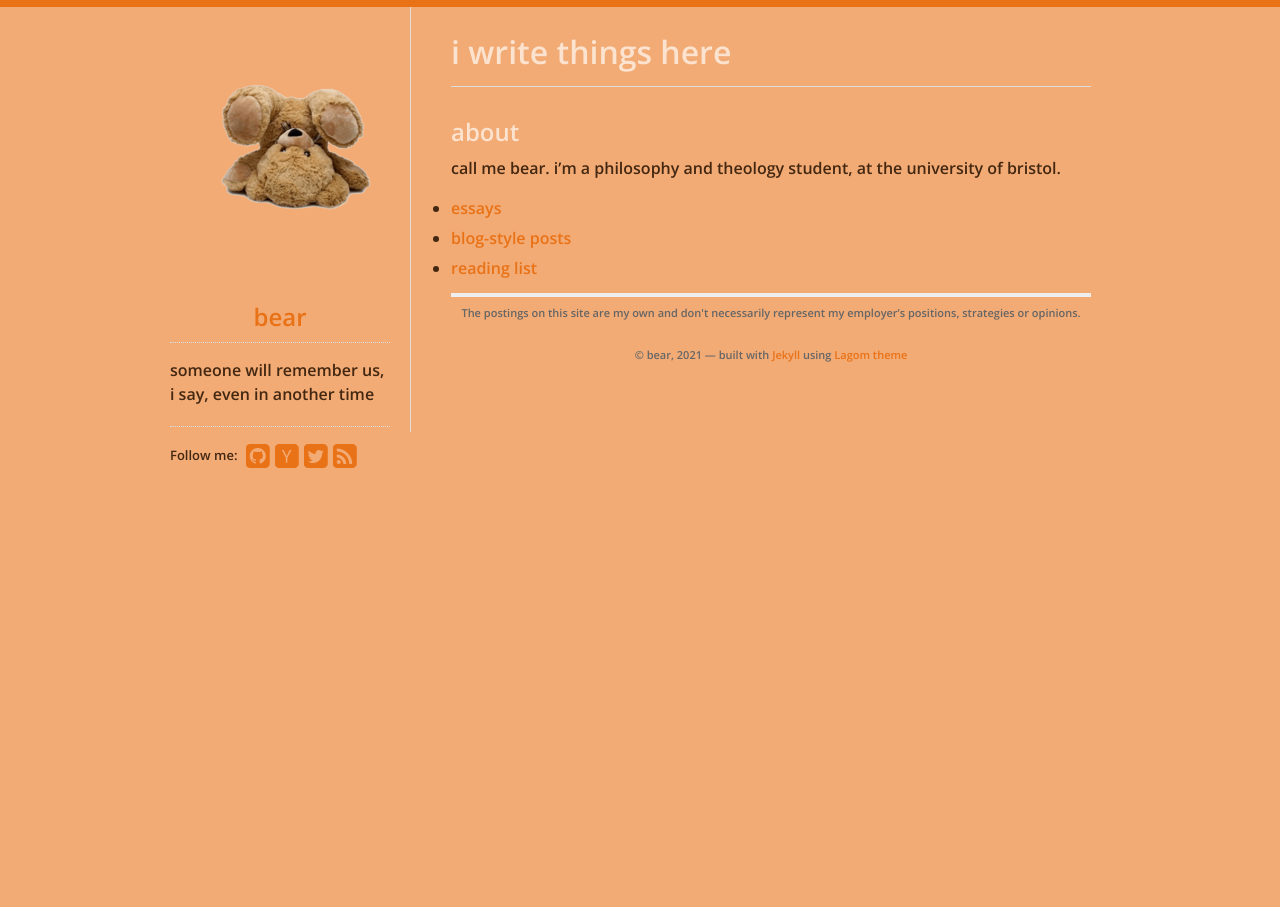
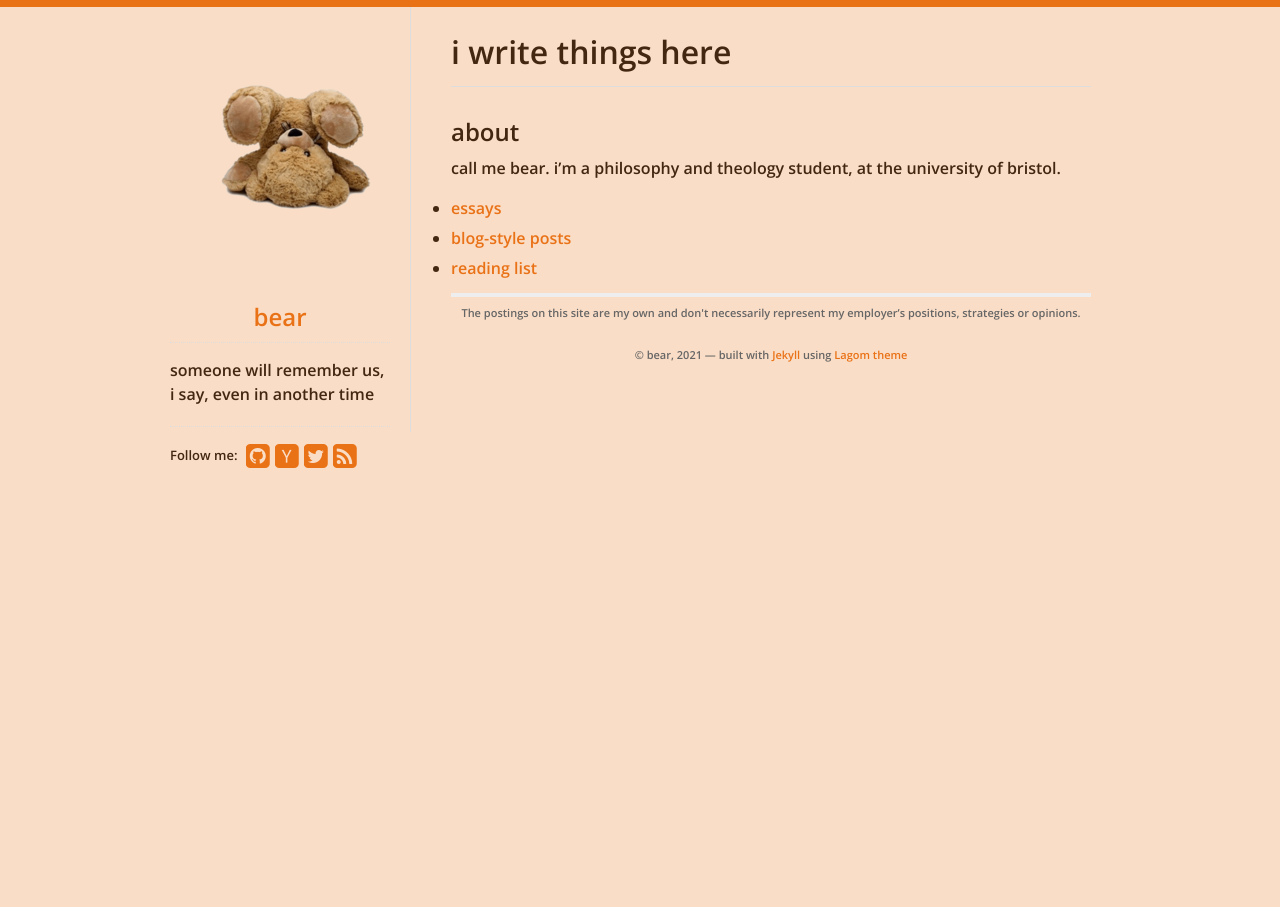
Before and after one commit to jamiethebear/jamiethebear.github.io, a Jekyll site: the page built from index.md, in a window 1280 px wide. Built offline with Jekyll 4.4.1, drawn with Linux system fonts in a browser that asks for light colours; our own code applies the rules of GitHub Pages for plain Markdown files.

Commit message:
updated colours

```diff
--- a/_includes/css/screen.css
+++ b/_includes/css/screen.css
@@ -9,7 +9,7 @@ html, body {
 
 body {
   font-size: 16px;
-  background-color: #f2ab75;
+  background-color: #faddc6;
   color: #432711;
   line-height: 24px;
   margin: 0;
@@ -17,7 +17,7 @@ body {
 }
 
 h1, h2, h3, h4, h5, h6 {
-  color: #fbe3d0;
+  color: #432711;
   font-family: "open sans", sans-serif;
   font-weight: 600;
 }
```
